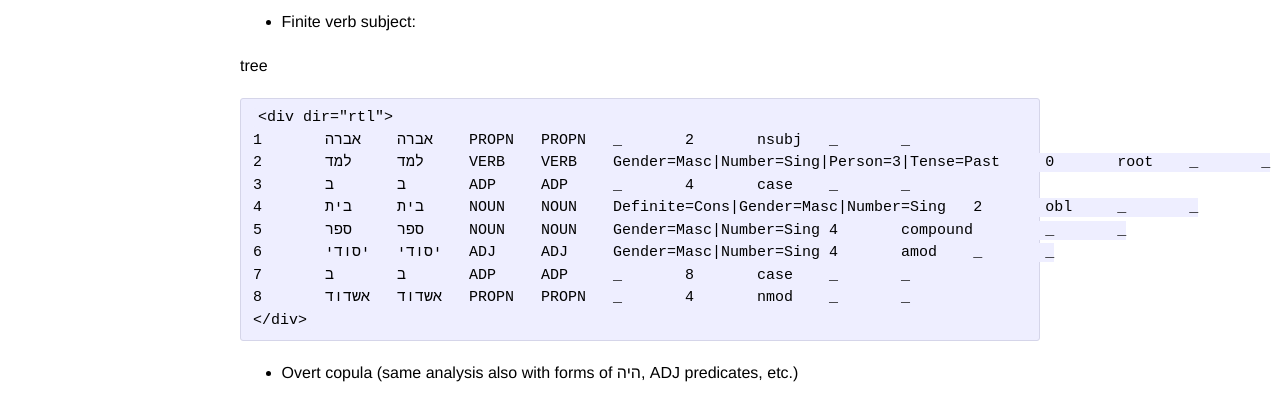
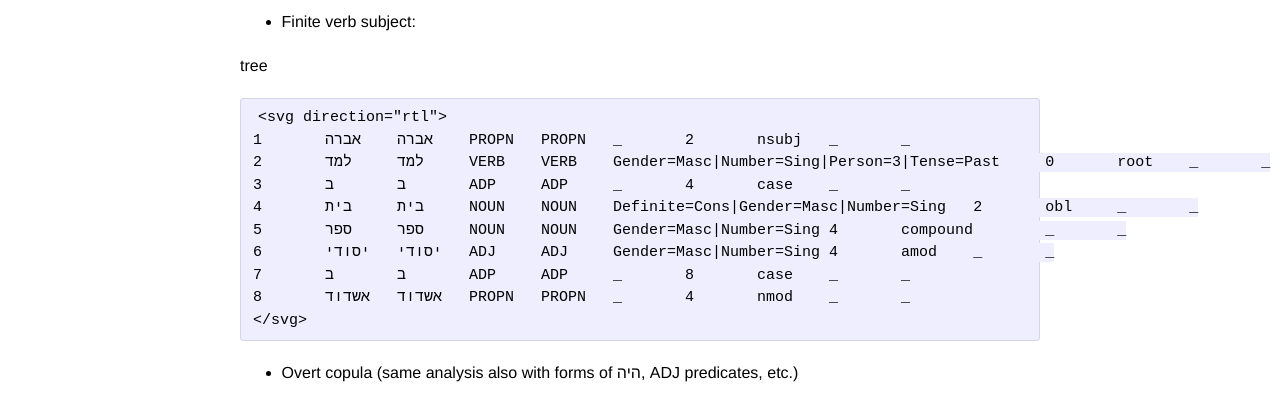
Before and after one commit to IAHLT/heb-ud-gudielines, a Jekyll site: the page built from Dependnecy relations in detail.md, in a window 1280 px wide and 900 px high, scrolled down 453 px. Shown: the part 151-560 px from the top of the window. Built offline with Jekyll 4.4.1, drawn with Linux system fonts in a browser that asks for light colours; our own code applies the rules of GitHub Pages for plain Markdown files.

Commit message:
Update Dependnecy relations in detail.md

```diff
--- a/Dependnecy relations in detail.md
+++ b/Dependnecy relations in detail.md
@@ -22,7 +22,7 @@ This function label is used for the syntactic subject of a clause, be it a finit
 tree
 
 ~~~ conllu
-<div dir="rtl">
+<svg direction="rtl">
 1	אברה	אברה	PROPN	PROPN	_	2	nsubj	_	_
 2	למד	למד	VERB	VERB	Gender=Masc|Number=Sing|Person=3|Tense=Past	0	root	_	_
 3	ב	ב	ADP	ADP	_	4	case	_	_
@@ -31,7 +31,7 @@ tree
 6	יסודי	יסודי	ADJ	ADJ	Gender=Masc|Number=Sing	4	amod	_	_
 7	ב	ב	ADP	ADP	_	8	case	_	_
 8	אשדוד	אשדוד	PROPN	PROPN	_	4	nmod	_	_
-</div>
+</svg>
 ~~~
 
 -	Overt copula (same analysis also with forms of היה, ADJ predicates, etc.)
```
